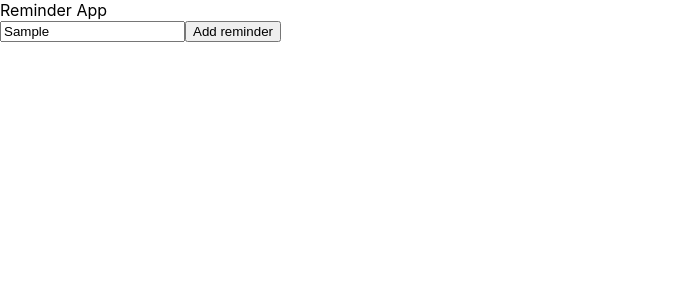
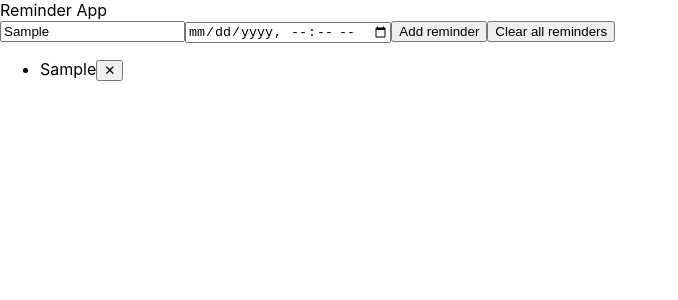
Before and after one commit to Syknapse/reminder-app-redux-tutorial, a React (Create React App) app: page / in a window 1280 px wide. Both pictures are taken after typing "Sample" into the empty fields and a click on the button "Add reminder". Shown: the top 300 px of the page, without its empty margins (0-678 px from the left). Built offline with nearby package versions, Linux system fonts and the light colour scheme.

Commit message:
Fully working tutorial app

```diff
--- a/package.json
+++ b/package.json
@@ -6,6 +6,7 @@
     "@testing-library/jest-dom": "^4.2.4",
     "@testing-library/react": "^9.3.2",
     "@testing-library/user-event": "^7.1.2",
+    "moment": "^2.26.0",
     "react": "^16.13.1",
     "react-dom": "^16.13.1",
     "react-redux": "^7.2.0",
--- a/src/components/App.js
+++ b/src/components/App.js
@@ -1,12 +1,86 @@
-import React, { useState } from 'react'
+import React, { Component } from 'react'
+import { connect } from 'react-redux'
+import { addReminder, deleteReminder, clearReminders } from '../redux/actions/index'
+import moment from 'moment'
 import './App.css'
 
-const App = () => {
+class App extends Component {
+  constructor(props) {
+    super(props)
+    this.state = {
+      text: '',
+      dueDate: '',
+    }
+  }
+
+  add() {
+    const { text, dueDate } = this.state
+    if (text) this.props.addReminder(text, dueDate)
+  }
+
+  delete(id) {
+    this.props.deleteReminder(id)
+  }
+
+  clearAll() {
+    this.props.clearReminders()
+  }
+
+  renderReminders() {
+    const { reminders } = this.props
+    return (
+      <ul>
+        {reminders.map(reminder => (
+          <li key={reminder.id}>
+            {reminder.text}
+            <button onClick={() => this.delete(reminder.id)}>&#x2715;</button>
+            <p>{reminder.dueDate && moment(new Date(reminder.dueDate)).fromNow()}</p>
+          </li>
+        ))}
+      </ul>
+    )
+  }
+
+  render() {
+    return (
+      <main className="App">
+        <header>Reminder App</header>
+        <form>
+          <input placeholder="Add a reminder" onChange={e => this.setState({ text: e.target.value })} />
+          <input
+            title="Add due date"
+            type="datetime-local"
+            onChange={e => this.setState({ dueDate: e.target.value })}
+          />
+          <button type="button" onClick={() => this.add()}>
+            Add reminder
+          </button>
+          <button type="button" onClick={() => this.clearAll()}>
+            Clear all reminders
+          </button>
+        </form>
+        {this.renderReminders()}
+      </main>
+    )
+  }
+}
+
+function mapStateToProps(state) {
+  return {
+    reminders: state,
+  }
+}
+
+export default connect(mapStateToProps, { addReminder, deleteReminder, clearReminders })(App)
+
+/* const App = () => {
   const [text, setText] = useState('')
 
-  const addReminder = e => {
+  const add = e => {
     // e.preventDefault()
     console.log('button clicked -->text', text)
+    console.log(this)
+    addReminder(text)
   }
 
   return (
@@ -14,7 +88,7 @@ const App = () => {
       <header>Reminder App</header>
       <form>
         <input placeholder="Reminder" onChange={e => setText(e.target.value)} />
-        <button type="button" onClick={e => addReminder(e)}>
+        <button type="button" onClick={e => add(e)}>
           Add reminder
         </button>
       </form>
@@ -22,4 +96,4 @@ const App = () => {
   )
 }
 
-export default App
+export default connect(null, { addReminder })(App) */
--- a/src/redux/actions/index.js
+++ b/src/redux/actions/index.js
@@ -1,10 +1,25 @@
-import { ADD_REMINDER } from '../types/index'
+import { ADD_REMINDER, DELETE_REMINDER, CLEAR_REMINDERS } from '../types/index'
 
-export const AddReminder = payload => {
+export const addReminder = (text, dueDate) => {
   const action = {
     type: ADD_REMINDER,
-    payload,
+    text,
+    dueDate,
   }
-  console.log('action', action)
   return action
 }
+
+export const deleteReminder = id => {
+  const action = {
+    type: DELETE_REMINDER,
+    id,
+  }
+  return action
+}
+
+export const clearReminders = () => {
+  const action = {
+    type: CLEAR_REMINDERS,
+  }
+  return action
+}
--- a/src/redux/reducers/index.js
+++ b/src/redux/reducers/index.js
@@ -1,19 +1,31 @@
-import { ADD_REMINDER } from '../types/index'
+import { ADD_REMINDER, DELETE_REMINDER, CLEAR_REMINDERS } from '../types/index'
 
-const reminder = action => {
-  return {
-    text: action.payload,
-    id: Math.random(),
-  }
-}
+const save = array => localStorage.setItem('reminders', JSON.stringify(array))
 
 const reminders = (state = [], action) => {
+  const { text, dueDate, id } = action
   let reminders = null
+  state = JSON.parse(localStorage.getItem('reminders')) || []
 
   switch (action.type) {
     case ADD_REMINDER:
-      reminders = [...state, reminder(action)]
-      console.log('reducer reminders', reminders)
+      reminders = [
+        ...state,
+        {
+          id: Math.random(),
+          text,
+          dueDate,
+        },
+      ]
+      save(reminders)
+      return reminders
+    case DELETE_REMINDER:
+      reminders = state.filter(reminder => reminder.id !== id)
+      save(reminders)
+      return reminders
+    case CLEAR_REMINDERS:
+      reminders = []
+      save(reminders)
       return reminders
     default:
       return state
--- a/src/redux/types/index.js
+++ b/src/redux/types/index.js
@@ -1 +1,3 @@
 export const ADD_REMINDER = 'ADD_REMINDER'
+export const DELETE_REMINDER = 'DELETE_REMINDER'
+export const CLEAR_REMINDERS = 'CLEAR_REMINDERS'
```
Also changed, not shown: 2 other files (tests, documents, lock files or other folders).
